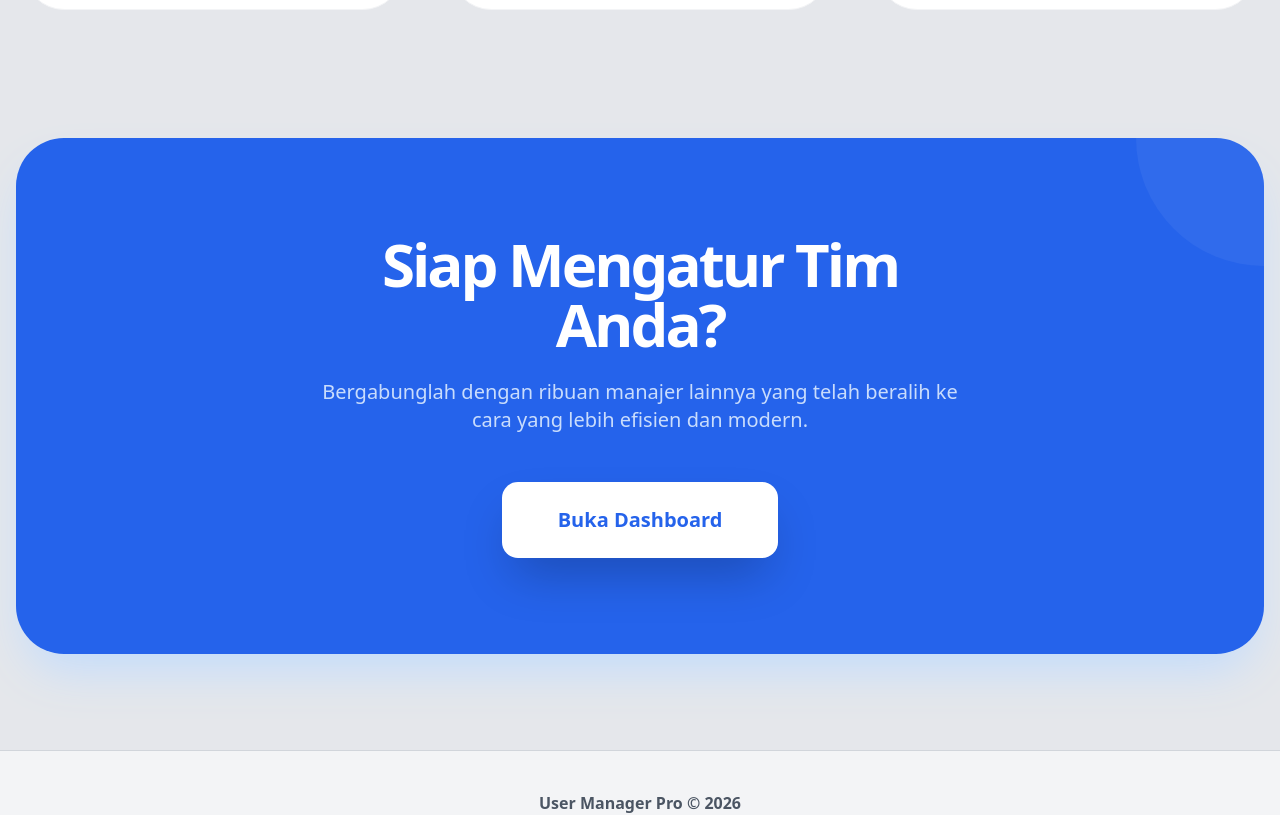
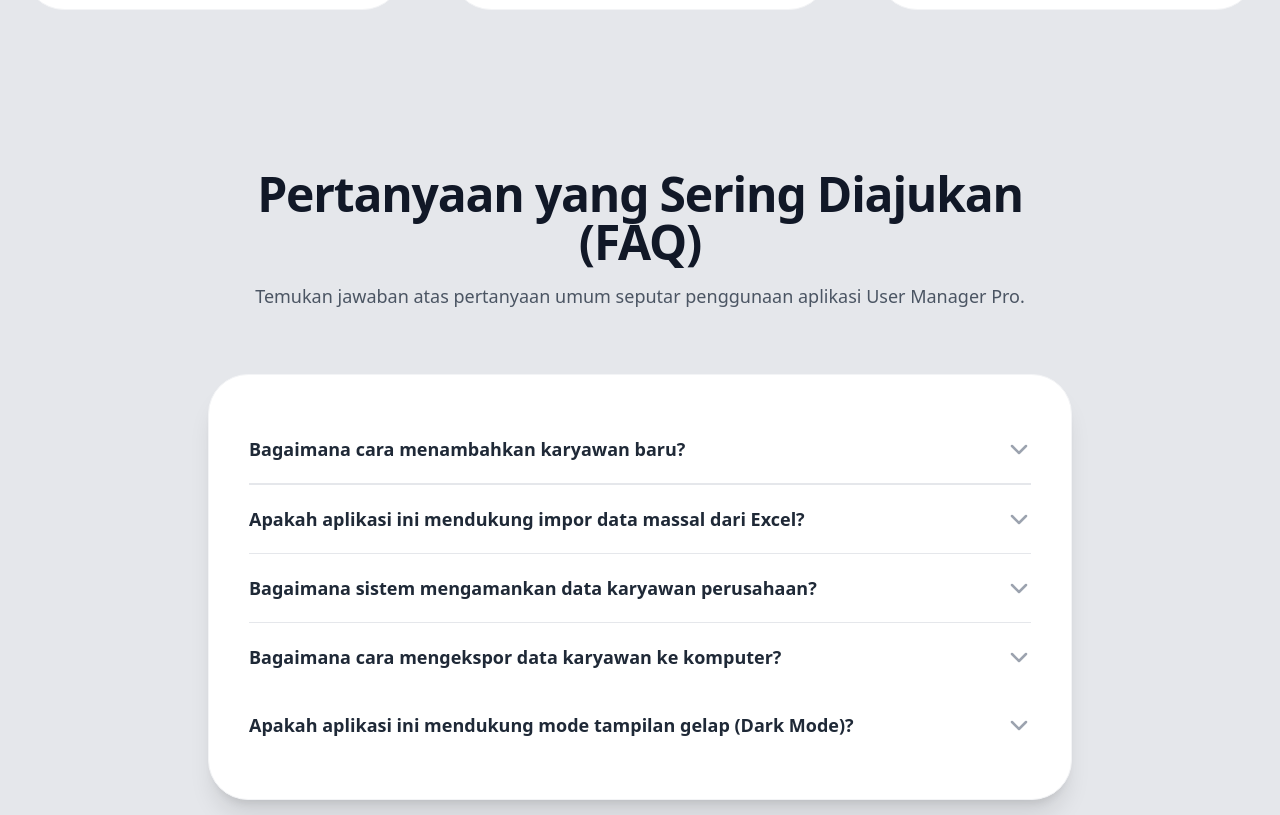
Before and after one commit to wisnu-wicaksana/user-manager-pro, a React (Vite) app: page / in a window 1280 px wide. Shown: the part 1599-2414 px from the top of the page. Built offline with nearby package versions, Linux system fonts and the light colour scheme; no server answers; the database is empty.

Commit message:
feat: add premium animated FAQ accordion section to Home page

```diff
--- a/src/pages/Home.jsx
+++ b/src/pages/Home.jsx
@@ -1,6 +1,49 @@
-import { useEffect } from "react";
+import { useEffect, useState } from "react";
 import { Link } from "react-router-dom";
+import { motion, AnimatePresence } from "framer-motion";
 import useUserStore from "../store/userStore";
+
+const FAQItem = ({ question, answer }) => {
+  const [isOpen, setIsOpen] = useState(false);
+
+  return (
+    <div className="border-b border-gray-150 dark:border-gray-800 last:border-none py-5 transition-colors">
+      <button
+        onClick={() => setIsOpen(!isOpen)}
+        className="w-full flex justify-between items-center text-left gap-4 group"
+      >
+        <span className="text-base md:text-lg font-black text-gray-800 dark:text-white group-hover:text-blue-600 dark:group-hover:text-blue-400 transition-colors">
+          {question}
+        </span>
+        <motion.span
+          animate={{ rotate: isOpen ? 180 : 0 }}
+          transition={{ type: "spring", stiffness: 200, damping: 15 }}
+          className="text-gray-400 dark:text-gray-500 shrink-0"
+        >
+          <svg xmlns="http://www.w3.org/2000/svg" className="h-6 w-6" fill="none" viewBox="0 0 24 24" stroke="currentColor">
+            <path strokeLinecap="round" strokeLinejoin="round" strokeWidth={2.5} d="M19 9l-7 7-7-7" />
+          </svg>
+        </motion.span>
+      </button>
+
+      <AnimatePresence initial={false}>
+        {isOpen && (
+          <motion.div
+            initial={{ height: 0, opacity: 0 }}
+            animate={{ height: "auto", opacity: 1 }}
+            exit={{ height: 0, opacity: 0 }}
+            transition={{ duration: 0.3, ease: "easeInOut" }}
+            className="overflow-hidden"
+          >
+            <p className="mt-3 text-sm md:text-base text-gray-600 dark:text-gray-400 leading-relaxed font-medium">
+              {answer}
+            </p>
+          </motion.div>
+        )}
+      </AnimatePresence>
+    </div>
+  );
+};
 
 const Home = () => {
   const { users, fetchUsers } = useUserStore();
@@ -105,6 +148,41 @@ const Home = () => {
         </div>
       </section>
 
+      {/* FAQ Section */}
+      <section className="max-w-4xl mx-auto px-4 py-8">
+        <div className="text-center mb-12 md:mb-16">
+          <h2 className="text-2xl md:text-5xl font-black text-gray-900 dark:text-white mb-4 tracking-tight">
+            Pertanyaan yang Sering Diajukan (FAQ)
+          </h2>
+          <p className="text-sm md:text-lg text-gray-600 dark:text-gray-400 font-medium">
+            Temukan jawaban atas pertanyaan umum seputar penggunaan aplikasi User Manager Pro.
+          </p>
+        </div>
+
+        <div className="bg-white dark:bg-gray-900 p-6 md:p-10 rounded-[2.5rem] shadow-xl border border-gray-100 dark:border-gray-800 divide-y divide-gray-150 dark:divide-gray-800 transition-colors">
+          <FAQItem
+            question="Bagaimana cara menambahkan karyawan baru?"
+            answer="Anda harus masuk sebagai Admin terlebih dahulu. Setelah berhasil login, buka halaman Dashboard, lalu klik tombol 'Tambah Karyawan'. Lengkapi semua formulir wajib, unggah foto profil (opsional), kemudian klik 'Simpan Karyawan'."
+          />
+          <FAQItem
+            question="Apakah aplikasi ini mendukung impor data massal dari Excel?"
+            answer="Ya! Kami mendukung impor massal menggunakan berkas berformat CSV. Di dashboard admin, klik tombol 'Import', unduh template yang disediakan, sesuaikan data Anda dengan kolom template, lalu unggah kembali berkas tersebut untuk validasi duplikasi otomatis sebelum disimpan."
+          />
+          <FAQItem
+            question="Bagaimana sistem mengamankan data karyawan perusahaan?"
+            answer="Semua informasi disimpan dengan aman di database cloud Supabase yang dilindungi oleh sistem Row Level Security (RLS). Hanya akun Admin terverifikasi dan masuk dengan sesi aktif yang dapat melihat, mengubah, atau menghapus data karyawan."
+          />
+          <FAQItem
+            question="Bagaimana cara mengekspor data karyawan ke komputer?"
+            answer="Buka Dashboard karyawan, lalu klik tombol 'Export'. Aplikasi akan mengunduh seluruh data karyawan yang saat itu sesuai dengan kata kunci pencarian dan filter divisi yang aktif langsung ke dalam berkas berformat CSV secara otomatis."
+          />
+          <FAQItem
+            question="Apakah aplikasi ini mendukung mode tampilan gelap (Dark Mode)?"
+            answer="Tentu saja! Anda bisa mengganti mode tampilan gelap/terang secara manual dengan menekan tombol ikon bulan/matahari di bilah navigasi (Navbar) atas. Preferensi tema Anda akan disimpan secara otomatis di browser lokal Anda."
+          />
+        </div>
+      </section>
+
       {/* CTA Section */}
       <section className="bg-blue-600 dark:bg-blue-700 rounded-[3rem] p-10 sm:p-16 md:p-24 text-center text-white shadow-2xl shadow-blue-200 dark:shadow-none overflow-hidden relative mx-2 sm:mx-0">
         <div className="absolute top-0 right-0 w-64 h-64 bg-white opacity-5 rounded-full translate-x-1/2 -translate-y-1/2"></div>
```
